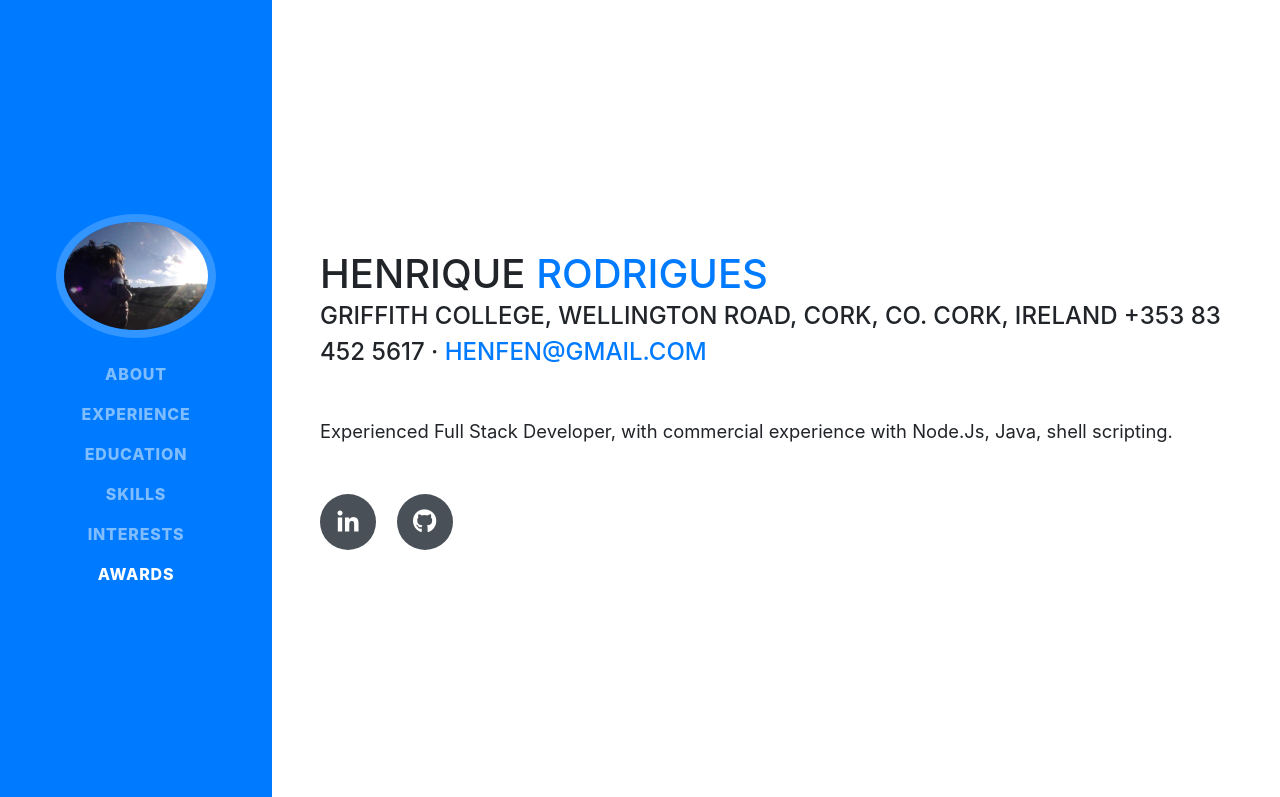
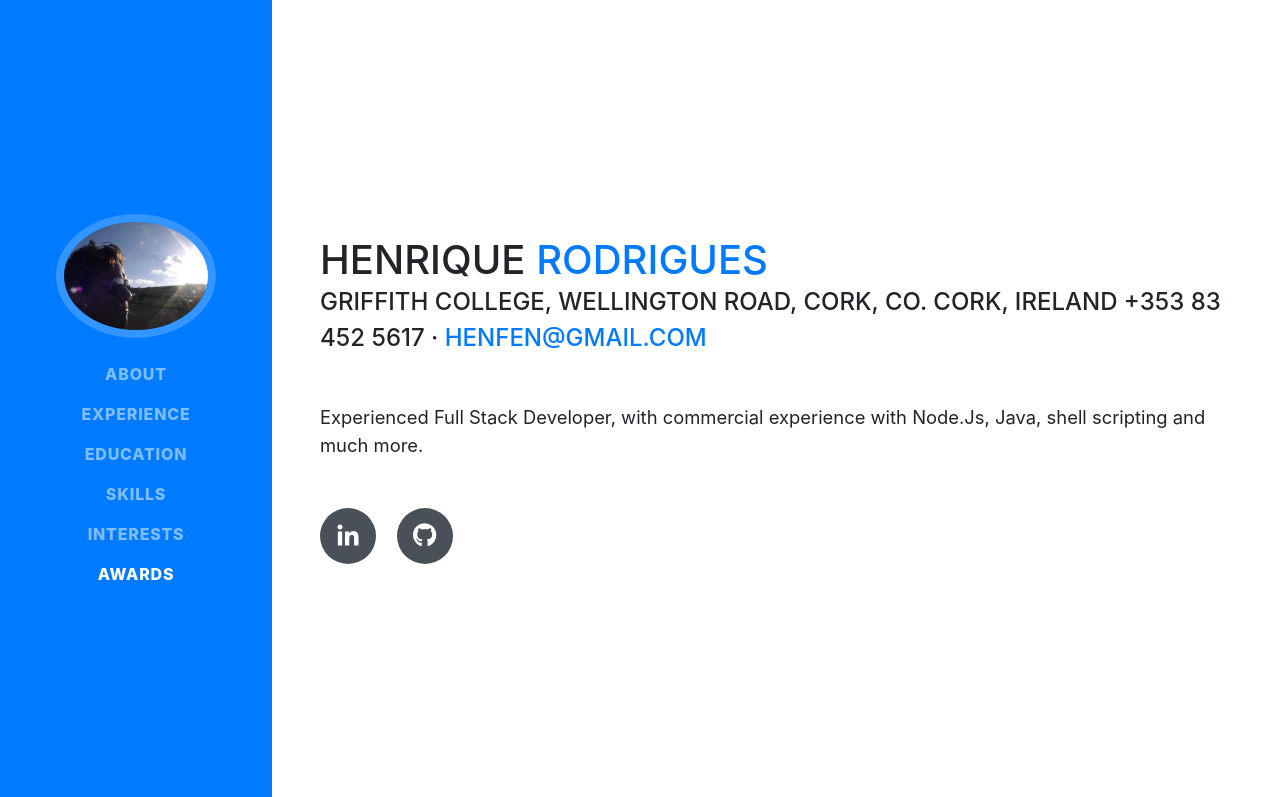
Before and after one commit to henfen/Assignment2, a website with bundled scripts: page index.html in a window 1280 px wide. Shown: the top 797 px of the page. Built offline with nearby package versions, Linux system fonts and the light colour scheme; a web font is replaced by a local one.

Commit message:
update line

```diff
--- a/index.html
+++ b/index.html
@@ -69,7 +69,7 @@
           <div class="subheading mb-5">Griffith College, Wellington Road, Cork, Co. Cork, Ireland +353 83 452 5617 ·
             <a href="mailto:henfen@gmail.com">henfen@gmail.com</a>
           </div>
-          <p class="lead mb-5">Experienced Full Stack Developer, with commercial experience with Node.Js, Java, shell scripting.</p>
+          <p class="lead mb-5">Experienced Full Stack Developer, with commercial experience with Node.Js, Java, shell scripting and much more.</p>
           <div class="social-icons">
             <a href="https://www.linkedin.com/in/henrique-feindt-rodrigues-36286569/">
               <i class="fab fa-linkedin-in"></i>
```
